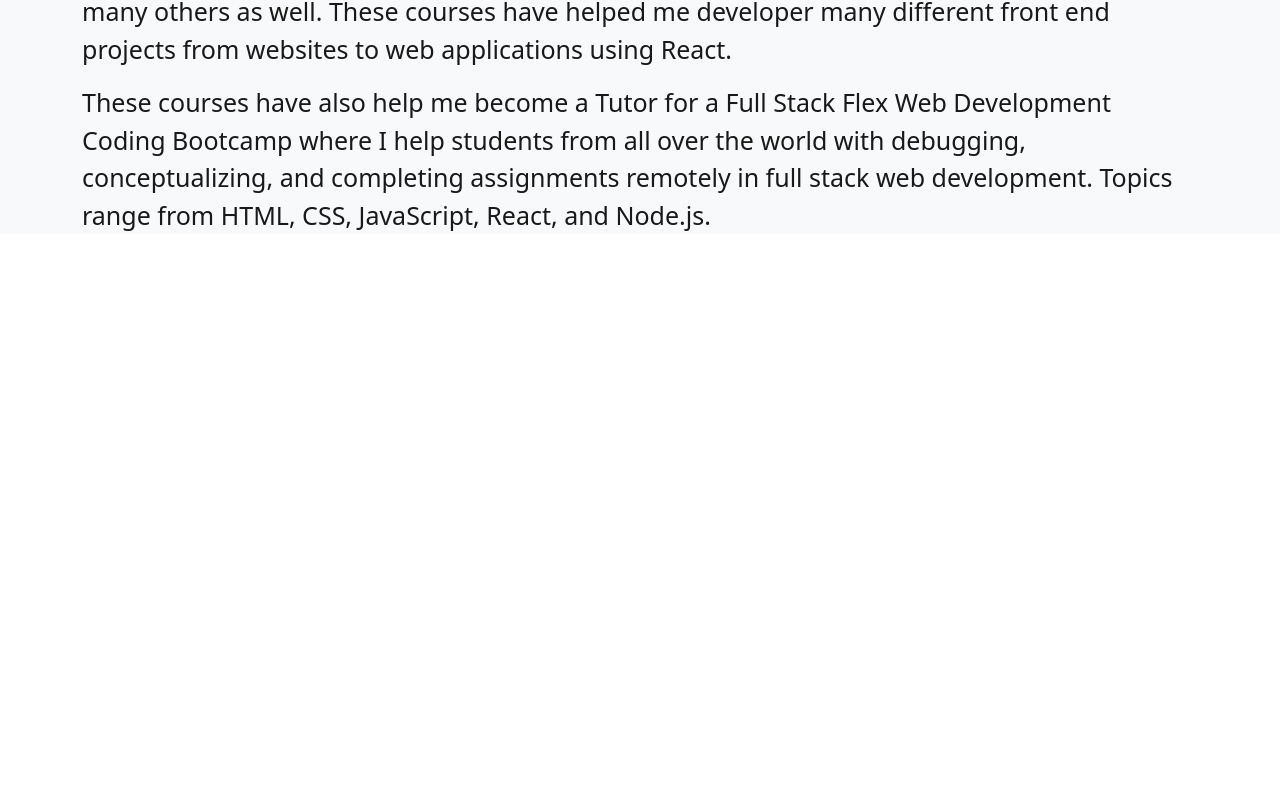
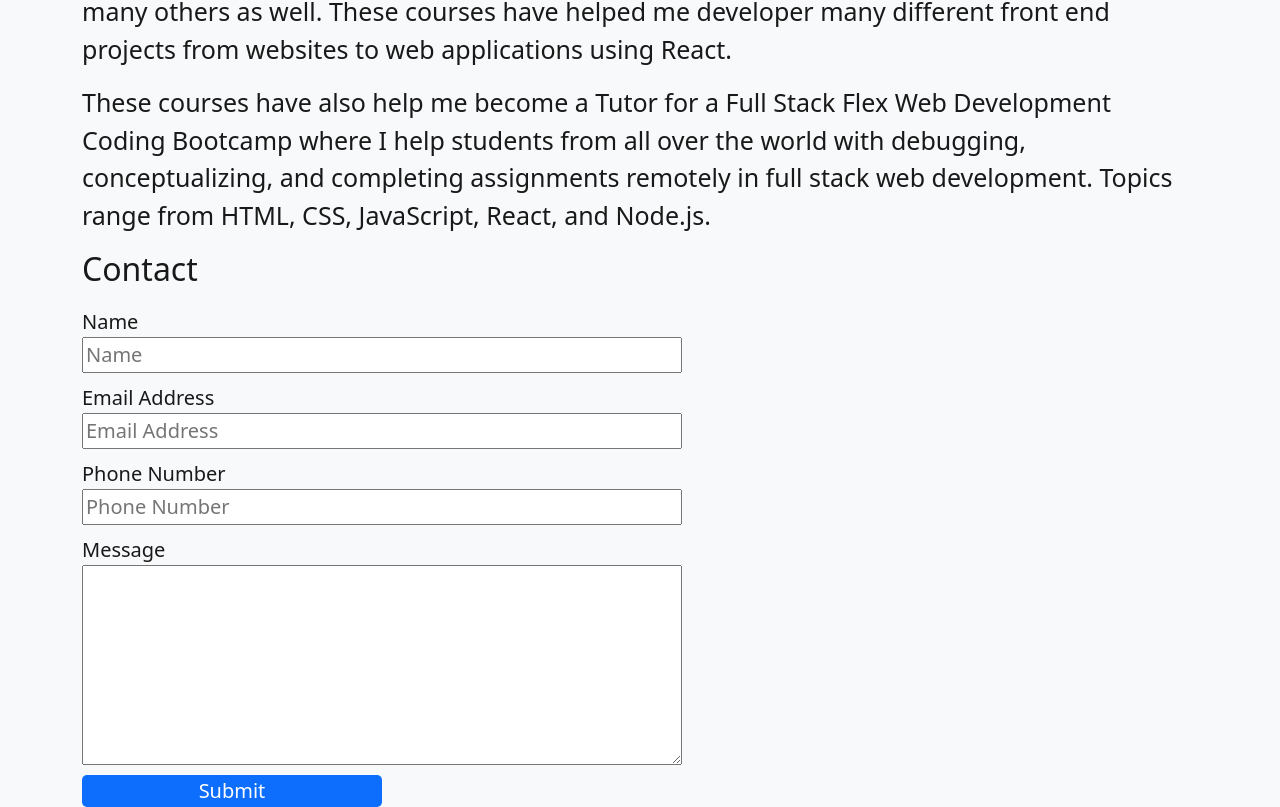
Before and after one commit to thomasgilmore/portfolio2022, a React (Create React App) app: page / in a window 1280 px wide. Shown: the part 386-1193 px from the top of the page. Before the commit the page ends 800 px from the top, so only its background shows below. Built offline with nearby package versions, Linux system fonts and the light colour scheme.

Commit message:
resume button now opens resume

```diff
--- a/src/Components/Home.js
+++ b/src/Components/Home.js
@@ -6,9 +6,10 @@ import GitHubMark from '../Assets/GitHub-Mark/PNG/GitHub-Mark-120px-plus.png';
 import GitHubMarkLight from '../Assets/GitHub-Mark/PNG/GitHub-Mark-Light-120px-plus.png';
 import LinkedinLogo from '../Assets/iconfinder_1_Linkedin_unofficial_colored_svg_5296501.png';
 import About from './About';
+import Contact from './Contact';
 
 export default function Home() {
-  const { theme } = useContext(PortfolioContext);
+  const { theme, handleDownloadResume } = useContext(PortfolioContext);
   return (
     <Container>
       <div className='portfolioHero'>
@@ -16,11 +17,12 @@ export default function Home() {
         <h1>I'm a Front End Developer</h1>
         <div className='portfolioHeroSocialIcons'>
           <a href="https://github.com/thomasgilmore95" target="__blank">{theme === 'light' ? <img src={GitHubMark} className="gitHubLogo" alt="GitHub Logo Link to My GitHub Account" /> : <img src={GitHubMarkLight}   className="gitHubLogo" alt="GitHub Logo Link to My HitHub Account" />}</a>
-          <button>Resume</button>
+          <button onClick={handleDownloadResume} className="">Resume</button>
           <a href="https://www.linkedin.com/in/thomasgilmore95/" target="__blank"><img src={LinkedinLogo} className="linkedinLogo" alt="Linkedin Logo to Linkedin Account" /></a>
         </div>
       </div>
       <About />
+      <Contact />
     </Container>
   )
 }
```
